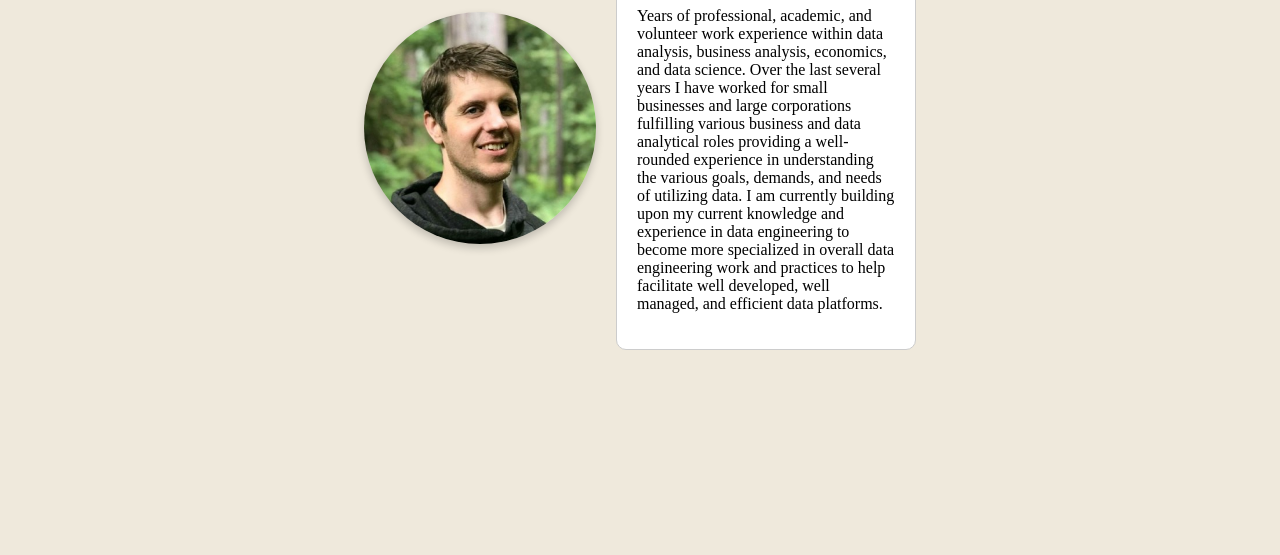
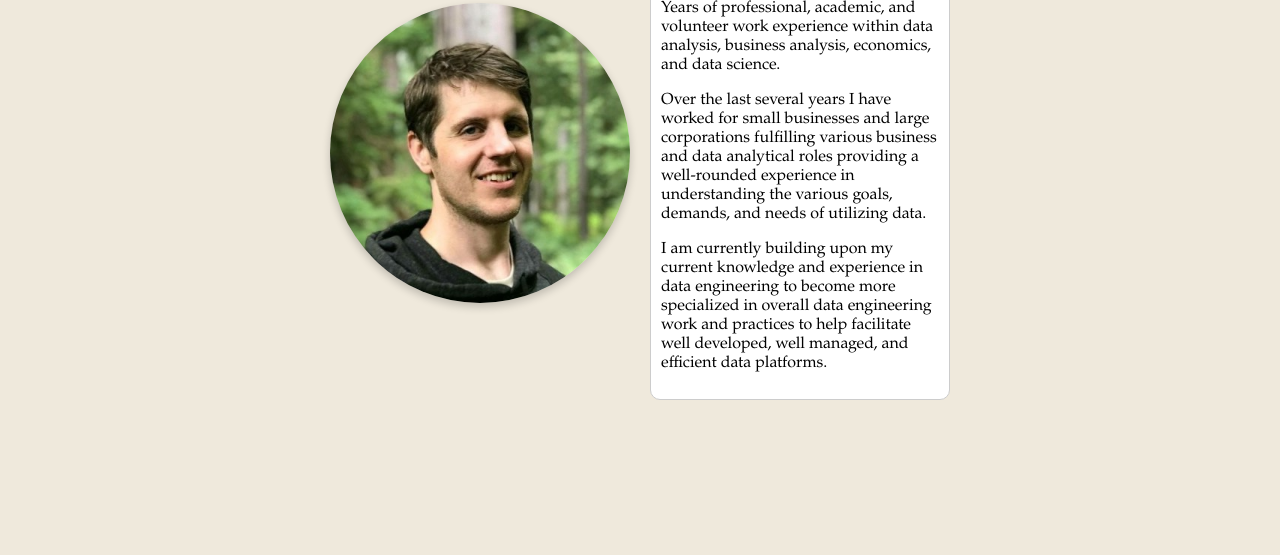
Before and after one commit to vipassanaecon/vipassanaecon.github.io, a plain HTML site: page pages/about_me.html in a window 1280 px wide. Shown: the part 245-800 px from the top of the page. Drawn offline with Linux system fonts and the light colour scheme.

Commit message:
update links and css

```diff
--- a/css/styles.css
+++ b/css/styles.css
@@ -13,12 +13,12 @@
     justify-content: center;
     align-items: center;
     width: 100%;
-    padding: 20px;
+    padding: 1px;
     box-sizing: border-box;
 }
 
 .about-photo {
-    width: 20%;
+    max-width: 300px;
     height: auto;
     border-radius: 50%;
     margin-right: 20px;
@@ -26,10 +26,11 @@
 
 .about-text {
     background-color: white;
-    padding: 20px;
+    padding: 10px;
     border-radius: 10px;
     border: 1px solid #ccc;
     max-width: 300px;
+    font-family: 'Garamond', sans-serif;
 }
 
 /* Media query for mobile devices */
@@ -70,7 +71,8 @@ header {
     justify-content: space-between;
     align-items: center;
     padding: 0px 0%;
-    box-shadow: 0 2px 4px rgba(0, 0, 0, 0.1);
+    margin-bottom: 20px; /* Optional: Space between the header and the next section */
+    box-shadow: 0px 4px 10px rgba(0, 0, 0, 0.1);
     width: 100%;
     font-family: 'Garamond', sans-serif;
 }
--- a/pages/about_me.html
+++ b/pages/about_me.html
@@ -22,11 +22,9 @@
         <img src="/images/about_me_photo.jpg" alt="About Me Photo" class="about-photo">
         <div class="about-text">
             <h1>About Me</h1>
-            <p>
-                Years of professional, academic, and volunteer work experience within data analysis, business analysis, economics, and data science.
-                Over the last several years I have worked for small businesses and large corporations fulfilling various business and data analytical roles providing a well-rounded experience in understanding the various goals, demands, and needs of utilizing data.
-                I am currently building upon my current knowledge and experience in data engineering to become more specialized in overall data engineering work and practices to help facilitate well developed, well managed, and efficient data platforms.
-            </p>
+            <p>Years of professional, academic, and volunteer work experience within data analysis, business analysis, economics, and data science.</p>
+            <p>Over the last several years I have worked for small businesses and large corporations fulfilling various business and data analytical roles providing a well-rounded experience in understanding the various goals, demands, and needs of utilizing data.</p>
+            <p>I am currently building upon my current knowledge and experience in data engineering to become more specialized in overall data engineering work and practices to help facilitate well developed, well managed, and efficient data platforms.</p>
         </div>
     </main>
 
```
Also changed, not shown: pages/links.html (+2 -4 lines).
